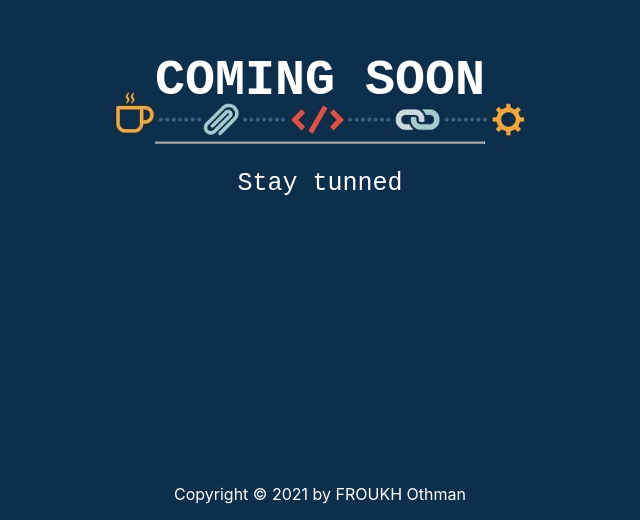
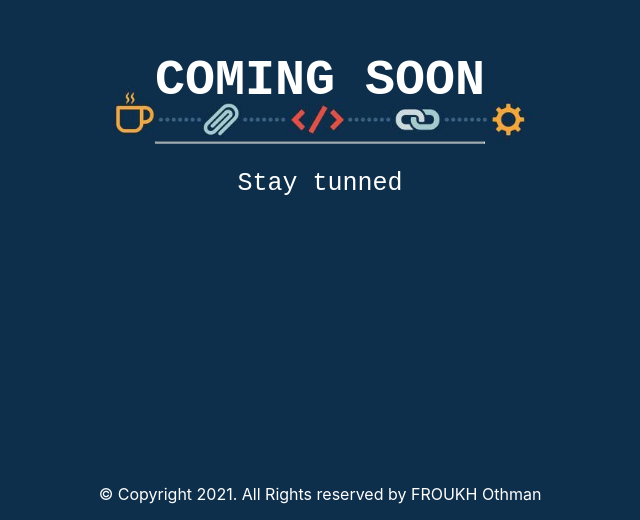
Before and after one commit to OthmanFrDev/My_PortFolio, a React (Create React App) app: page / in a window 1280 px wide. Shown: the part 280-800 px from the top of the page, without its empty margins (320-960 px from the left). Built offline with nearby package versions, Linux system fonts and the light colour scheme.

Commit message:
correct footer

```diff
--- a/src/Footer/footer.js
+++ b/src/Footer/footer.js
@@ -3,7 +3,7 @@ import classes from './footer.module.css'
 const Footer = () => {
     return (
         <div className={classes.footer}>
-            <p style={{textAlign:"center"}}>Copyright © 2021 by FROUKH Othman</p>
+            <p style={{textAlign:"center"}}>© Copyright 2021. All Rights reserved by FROUKH Othman</p>
         </div>
      );
 }
```
